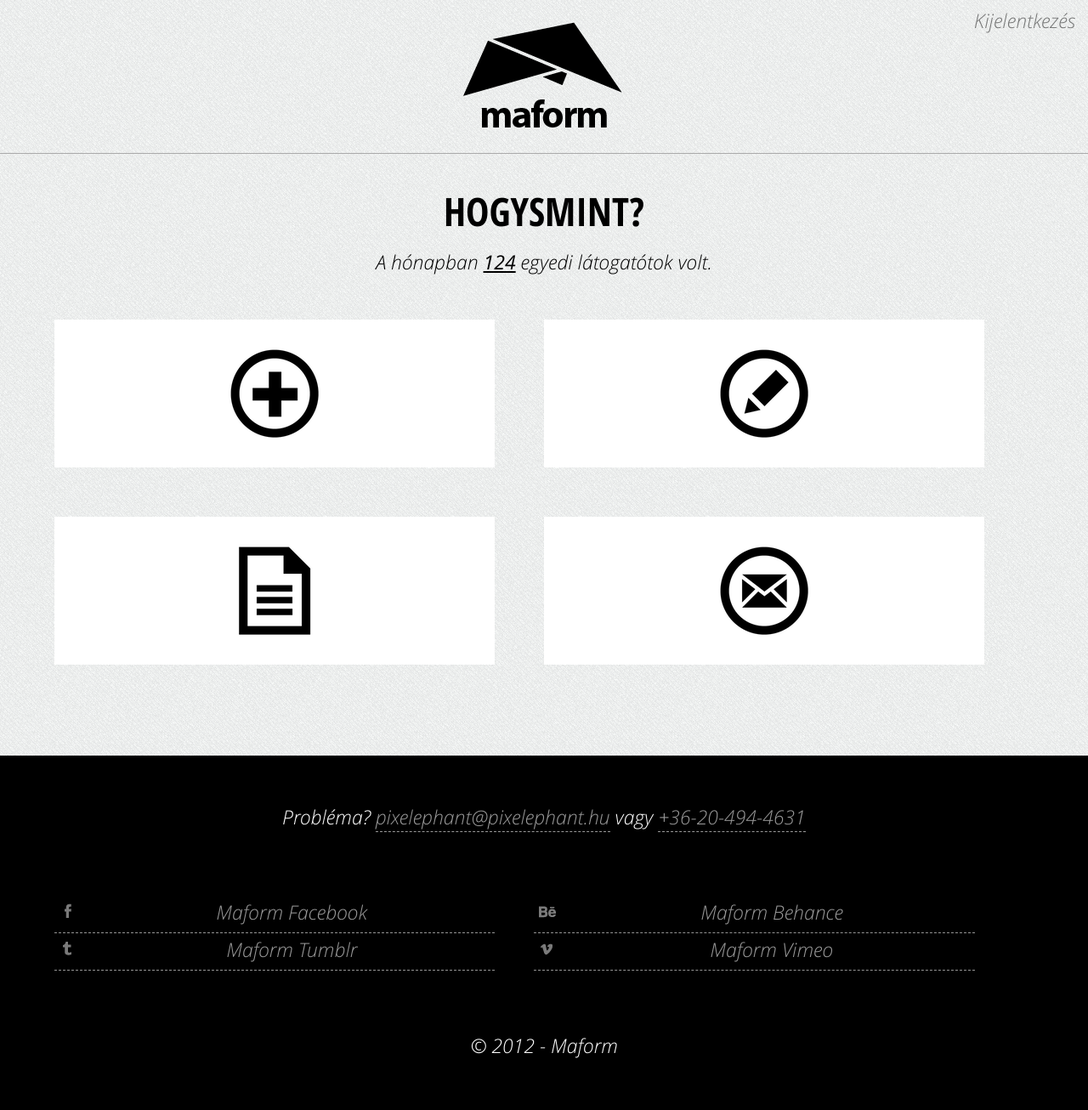
After one commit to pixelephant/respmaform, a PHP site: page /admin.php in a window 1280 px wide. The commit adds this page. Shown: the whole page at 85% size. Run offline with PHP 8.4, Linux system fonts and the light colour scheme; some libraries are stand-ins or nearby versions.

Commit message:
Admin design

```diff
--- /dev/null
+++ b/_footer_admin.php
@@ -0,0 +1,25 @@
+<footer>
+   <p>Probléma? <a href="mailto:pixelephant@pixelephant.hu">pixelephant@pixelephant.hu</a> vagy <a href="tel:+36204944631">+36-20-494-4631</a></p>
+    <ul>
+      <li><a href="http://www.facebook.com/maformdesign"><img src="img/facebook.png" alt="facebook"> Maform Facebook</a></li>
+      <li><a href="http://www.be.net/maform"><img src="img/behance.png" alt="behance"> Maform Behance</a></li>
+      <li><a href="http://www.maform.tumblr.com"><img src="img/tumblr.png" alt="tumblr"> Maform Tumblr</a></li>
+      <li><a href="http://www.vimeo.com/user5301012"><img src="img/vimeo.png" alt="vimeo"> Maform Vimeo</a></li>
+    </ul>
+    <p id="copy">
+      <span>&copy; 2012 - Maform</span>
+    </p>
+  </footer>
+
+
+  <!-- JavaScript at the bottom for fast page loading -->
+
+  <!-- Grab Google CDN's jQuery, with a protocol relative URL; fall back to local if offline -->
+  <script src="//ajax.googleapis.com/ajax/libs/jquery/1.7.1/jquery.min.js"></script>
+  <script>window.jQuery || document.write('<script src="js/libs/jquery-1.7.1.min.js"><\/script>')</script>
+
+  <!-- scripts concatenated and minified via build script -->
+  <!--[if lt IE 9]>  <script src="js/ie.js"></script> <![endif]-->
+  <!--<script src="js/retina.js"></script>-->
+  <script src="js/admin.js"></script>
+  <!-- end scripts -->
--- /dev/null
+++ b/_header_admin.php
@@ -0,0 +1,42 @@
+<!doctype html>
+<!-- paulirish.com/2008/conditional-stylesheets-vs-css-hacks-answer-neither/ -->
+<!--[if lt IE 7]> <html class="no-js lt-ie9 lt-ie8 lt-ie7" lang="hu"> <![endif]-->
+<!--[if IE 7]>    <html class="no-js lt-ie9 lt-ie8" lang="hu"> <![endif]-->
+<!--[if IE 8]>    <html class="no-js lt-ie9" lang="hu"> <![endif]-->
+<!--[if lte IE 9]>    <html class="no-js lte-ie9" lang="hu"> <![endif]-->
+<!-- Consider adding a manifest.appcache: h5bp.com/d/Offline -->
+<!--[if gt IE 8]><!--> <html class="no-js" lang="hu"> <!--<![endif]-->
+<head>
+  <meta charset="utf-8">
+
+  <!-- Use the .htaccess and remove these lines to avoid edge case issues.
+       More info: h5bp.com/i/378 -->
+  <meta http-equiv="X-UA-Compatible" content="IE=edge,chrome=1">
+  <title>Admin - Maform</title>
+  <meta name="description" content="">
+  <meta name="apple-mobile-web-app-capable" content="yes" />
+
+  <!-- Mobile viewport optimized: h5bp.com/viewport -->
+  <meta name="viewport" content="width=device-width">
+
+  <!-- Place favicon.ico and apple-touch-icon.png in the root directory: mathiasbynens.be/notes/touch-icons -->
+
+  <link rel="stylesheet" href="css/style.css">
+  <link rel="stylesheet" href="css/admin.css">
+
+
+  <!-- More ideas for your <head> here: h5bp.com/d/head-Tips -->
+
+  <!-- All JavaScript at the bottom, except this Modernizr build.
+       Modernizr enables HTML5 elements & feature detects for optimal performance.
+       Create your own custom Modernizr build: www.modernizr.com/download/ -->
+  <script src="js/libs/modernizr-2.5.3.min.js"></script>
+</head>
+<body>
+  <!-- Prompt IE 6 users to install Chrome Frame. Remove this if you support IE 6.
+       chromium.org/developers/how-tos/chrome-frame-getting-started -->
+  <!--[if lt IE 7]><p class=chromeframe>Your browser is <em>ancient!</em> <a href="http://browsehappy.com/">Upgrade to a different browser</a> or <a href="http://www.google.com/chromeframe/?redirect=true">install Google Chrome Frame</a> to experience this site.</p><![endif]-->
+  <header>
+      <a id="logo" href="/"><img src="img/logo.png" alt="Maform logó"></a>
+      <span id="logout"><a href="#">Kijelentkezés</a></span>
+  </header>
--- /dev/null
+++ b/admin.php
@@ -0,0 +1,16 @@
+<?php include("_header_admin.php") ?>
+  <section id="welcome">
+    <h1>Hogysmint?</h1>
+    <p>A hónapban <a href="#googleanalytics"><strong>124</strong></a> egyedi látogatótok volt.</p>
+  </section>
+
+  <section id="nav">
+    <a href="#"><img src="img/admin/add.png" alt="Portfólió új"></a>
+    <a href="#"><img src="img/admin/edit.png" alt="Portfólió szerkesztés"></a>
+    <a href="#"><img src="img/admin/content.png" alt="Tartalom"></a>
+    <a href="#"><img src="img/admin/lead.png" alt="Leadek"></a>
+  </section>
+
+<?php include("_footer_admin.php") ?>
+</body>
+</html>
--- /dev/null
+++ b/css/admin.css
@@ -0,0 +1,93 @@
+#logout{
+  position: absolute;
+  top:10px;
+  right:5px;
+}
+
+#logout a{
+  -webkit-transition: all 0.3s ease-in-out;  /* Saf3.2+, Chrome */
+  -moz-transition: all 0.3s ease-in-out;  /* Firefox 4-15 */
+  -o-transition: all 0.3s ease-in-out;  /* Opera 10.5+ */
+  transition: all 0.3s ease-in-out;  /* Firefox 16+ */
+  color:#000;
+  opacity: 0.5;
+  text-decoration: none;
+  padding:15px 10px 15px 10px;
+}
+
+.no-touch #logout a:hover,#logout a:focus,#logout a.active{
+  opacity: 1;
+}
+
+header{
+  border-bottom: 1px solid #aaa;
+}
+
+footer{
+  padding-top: 0;
+}
+
+#welcome{
+  width: 90%;
+  padding: 0 5%;
+  text-align: center;
+}
+
+#welcome h1{
+  margin-bottom: 0;
+  font-family: 'oscb';
+  text-transform: uppercase;
+}
+
+#welcome p{
+  margin-top: 10px;
+}
+
+#welcome a{
+  color: #000;
+}
+
+#nav{
+  margin: 50px auto;
+  width: 90%;
+  padding: 0 5%;
+  overflow: hidden;
+}
+
+#nav a{
+  float:left;
+  width:25%;
+  padding:10%;
+  margin-right: 5%;
+  margin-bottom: 5%;
+  background: #fff;
+  color: #fff;
+  text-decoration: none;
+  font-family: 'oscb';
+  text-align: center;
+  font-size: 2em;
+  -webkit-transition: all 0.3s ease-in-out;  /* Saf3.2+, Chrome */
+  -moz-transition: all 0.3s ease-in-out;  /* Firefox 4-15 */
+  -o-transition: all 0.3s ease-in-out;  /* Opera 10.5+ */
+  transition: all 0.3s ease-in-out;  /* Firefox 16+ */
+}
+
+#nav a img{
+
+}
+
+#nav a:nth-child(even){
+  margin-right: 0;
+}
+
+.no-touch #nav a:hover,#nav a:focus{
+  background: #ba282e;
+}
+
+
+@media (min-width: 767px){
+  #nav a{
+    padding: 2%;
+    width:41%;
+  }
+}
--- a/css/style.css
+++ b/css/style.css
@@ -303,7 +303,7 @@ input[type="text"], input[type="email"], input[type="search"], input[type="passw
 
 /* FONT RESIZE */
 
-hgroup h1{
+hgroup h1,h1{
   font-size: 2em;
 }
 
@@ -319,7 +319,7 @@ h3{
   font-size: 1.2em;
 }
 
-p,footer li a,#language{
+p,footer li a,#language,#logout{
   font-size: 1em;
 }
 
@@ -336,7 +336,7 @@ label,.formy input[type="email"],.formy input[type="text"],.formy textarea,#form
 }
 
 @media (min-width:481px) and (max-width:979px){
-  hgroup h1{
+  hgroup h1,h1{
     font-size: 2.4em;
   }
 
@@ -356,7 +356,7 @@ label,.formy input[type="email"],.formy input[type="text"],.formy textarea,#form
   font-size: 1.7em;
 }
 
-  p,footer li a,#language{
+  p,footer li a,#language,#logout{
     font-size: 1.2em;
   }
 
@@ -374,7 +374,7 @@ label,.formy input[type="email"],.formy input[type="text"],.formy textarea,#form
 }
 
 @media (min-width:980px){
-  hgroup h1{
+  hgroup h1,h1{
     font-size: 2.88em;
   }
 
@@ -394,7 +394,7 @@ label,.formy input[type="email"],.formy input[type="text"],.formy textarea,#form
   font-size: 2em;
 }
 
-  p,footer li a,#language{
+  p,footer li a,#language,#logout{
     font-size: 1.44em;
   }
 
--- /dev/null
+++ b/js/admin.js
@@ -0,0 +1,22 @@
+$(document).ready(function(){
+
+    $(function () {
+        var ele = $('#welcome p strong');
+        var clr = null;
+        var rand = 0;
+        loop();
+        function loop() {
+            clearTimeout(clr);
+            inloop();
+            return;
+        }
+        function inloop() {
+            ele.html(rand += 1);
+            if ((rand == 125 - 1)) {
+                return;
+            }
+            clr = setTimeout(inloop, 10); //call 'inloop()' after 30 milliseconds
+        }
+    });
+
+});
```
Also changed, not shown: img/admin/add.png (added), img/admin/add@2x.png (added), img/admin/content.png (added), img/admin/content@2x.png (added), img/admin/edit.png (added), img/admin/edit@2x.png (added), img/admin/lead.png (added), img/admin/lead@2x.png (added).
